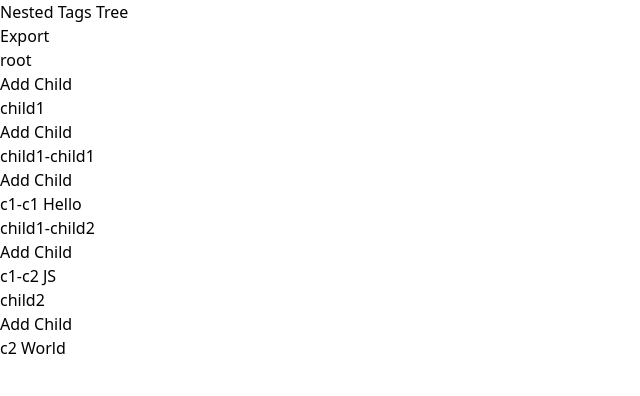
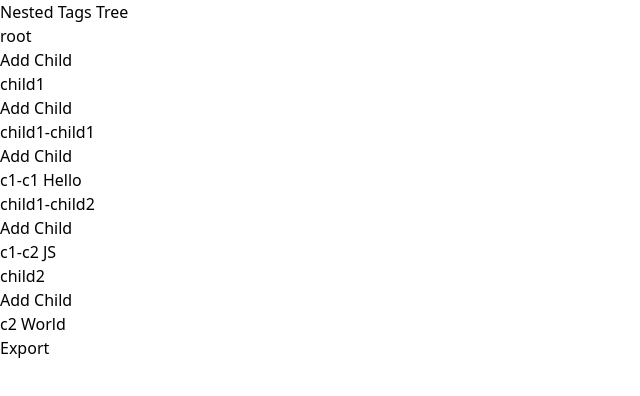
Before and after one commit to JayashRSY/aimonk-assign, a React (Vite) app: page / in a window 1280 px wide. Shown: the top 396 px of the page, without its empty margins (0-640 px from the left). Built offline with nearby package versions, Linux system fonts and the light colour scheme.

Commit message:
added json view in dom

```diff
--- a/src/App.tsx
+++ b/src/App.tsx
@@ -1,4 +1,3 @@
-// src/App.tsx
 import React, { useState } from "react";
 import TagView from "./components/TagView";
 
@@ -24,6 +23,7 @@ const initialTree: Tag = {
 
 const App: React.FC = () => {
   const [tree, setTree] = useState<Tag>(initialTree);
+  const [exportedJson, setExportedJson] = useState<string>("");
 
   const updateTree = () => {
     setTree({ ...tree });
@@ -39,25 +39,23 @@ const App: React.FC = () => {
     };
   };
 
-  // Function to export the tree as a downloadable JSON file
+  // Function to export the tree and display JSON string
   const exportTree = () => {
     const exportedTree = cleanTree(tree);
     const jsonString = JSON.stringify(exportedTree, null, 2);
+    setExportedJson(jsonString);
 
-    // Create a Blob with JSON content
-    const blob = new Blob([jsonString], { type: "application/json" });
+    // const blob = new Blob([jsonString], { type: "application/json" });
 
-    // Create a link element to initiate download
-    const url = URL.createObjectURL(blob);
-    const link = document.createElement("a");
-    link.href = url;
-    link.download = "tree_structure.json"; // File name
-    document.body.appendChild(link);
-    link.click();
+    // const url = URL.createObjectURL(blob);
+    // const link = document.createElement("a");
+    // link.href = url;
+    // link.download = "tree_structure.json";
+    // document.body.appendChild(link);
+    // link.click();
 
-    // Cleanup: Remove the link after downloading
-    document.body.removeChild(link);
-    URL.revokeObjectURL(url);
+    // document.body.removeChild(link);
+    // URL.revokeObjectURL(url);
   };
 
   return (
@@ -65,13 +63,18 @@ const App: React.FC = () => {
       <h1 className="text-3xl font-bold text-center mb-6 text-gray-800">
         Nested Tags Tree
       </h1>
+      <TagView tag={tree} updateTag={updateTree} />
       <button
         onClick={exportTree}
         className="mb-6 bg-green-500 text-white px-4 py-2 rounded-md hover:bg-green-600 focus:outline-none focus:ring-2 focus:ring-green-300"
       >
         Export
       </button>
-      <TagView tag={tree} updateTag={updateTree} />
+      {exportedJson && (
+        <pre className="mt-4 p-4 bg-gray-100 rounded-md text-sm text-gray-700 overflow-x-auto">
+          {exportedJson}
+        </pre>
+      )}
     </div>
   );
 };
```
Also changed, not shown: src/App.css (deleted).
